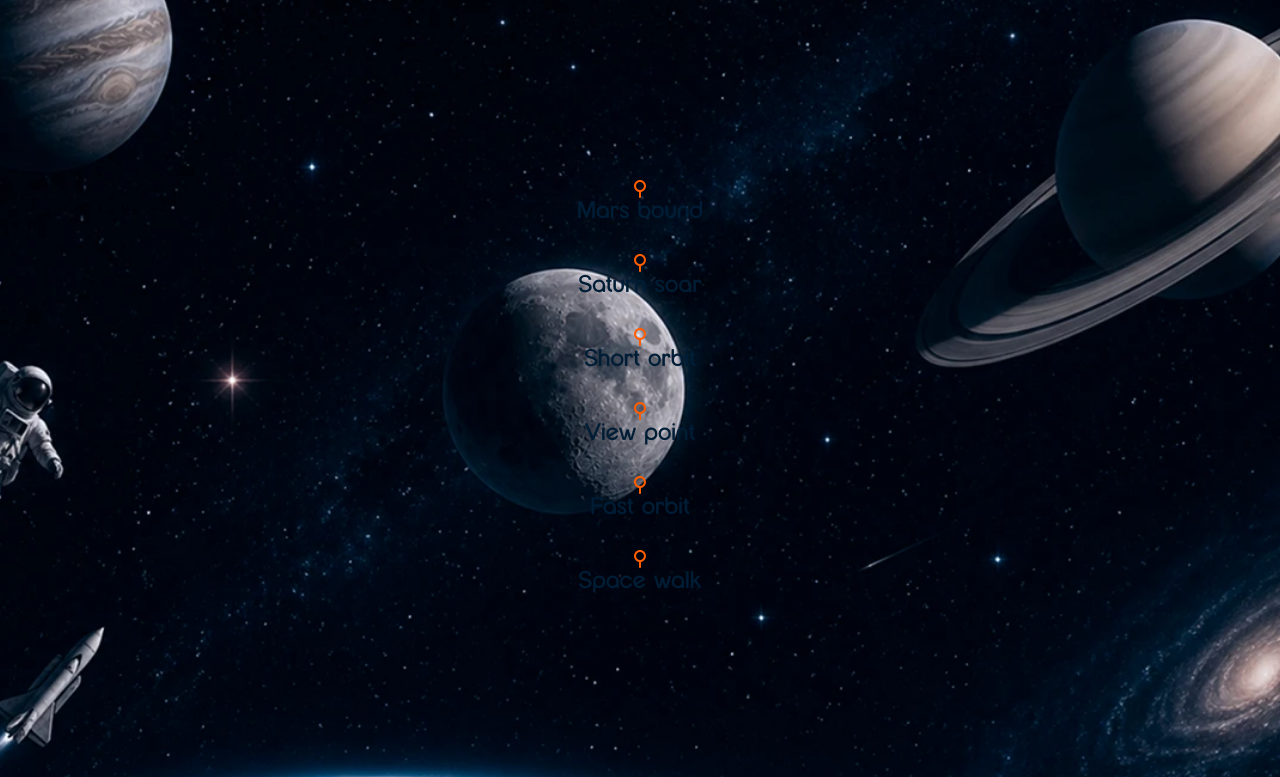
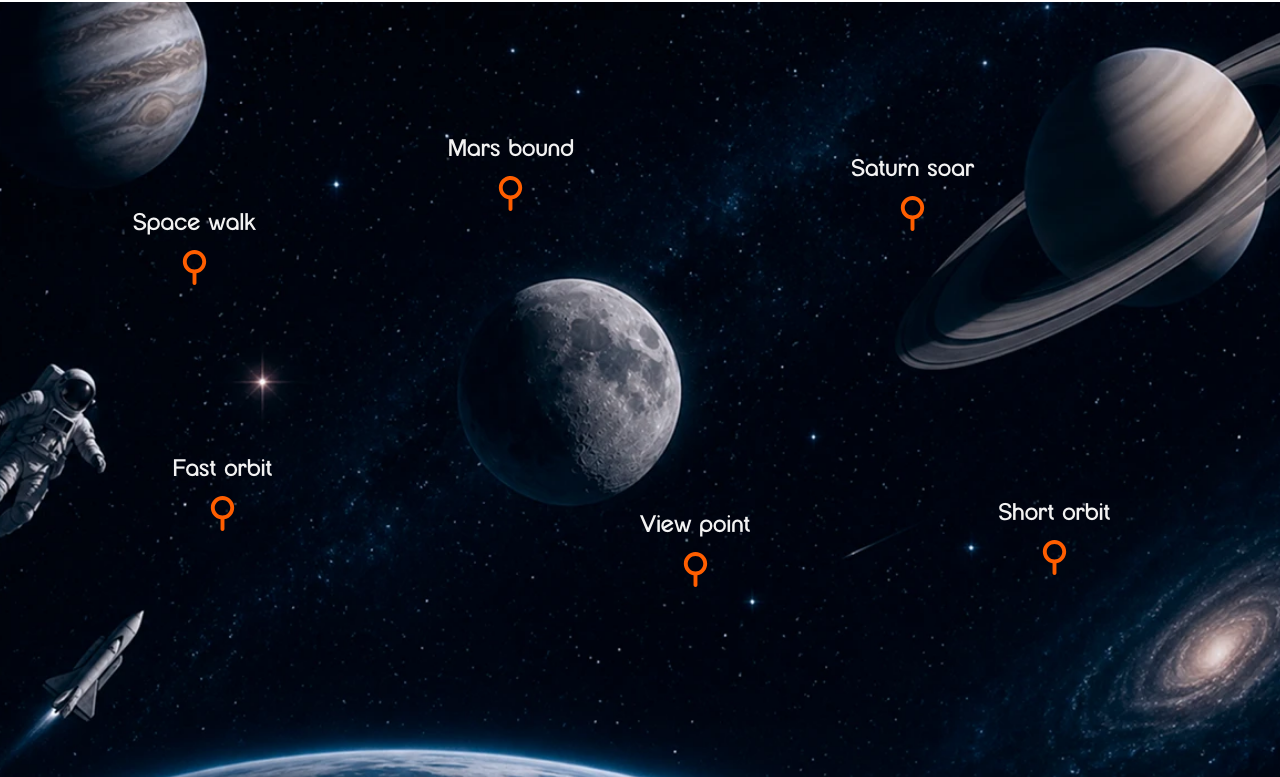
Before and after one commit to mariabhai/Into-Orbit, a website built with Vite: page index.html in a window 1280 px wide. Shown: the part 134-911 px from the top of the page. Built offline with nearby package versions, Linux system fonts and the light colour scheme.

Commit message:
feat(space-map): update space map layout and styles for improved presentation

```diff
--- a/index.html
+++ b/index.html
@@ -51,30 +51,35 @@
     </div>
 
     <article class="space-map-background">
-      <ul>
+      <ul class="space-map-list">
         <li class="space-map-list-1">
+
+          <p class="hidden">Mars bound</p>
           <img src="/src/assets/svg/pin-icon.svg" alt="Mars bound">
-          <p class="hidden">Mars bound</p>
         </li>
         <li class="space-map-list-2">
-          <img src="/src/assets/svg/pin-icon.svg" alt="Saturn soar">
-          <p class="hidden">Saturn soar</p>
+
+          <p class="hidden">Saturn soar</p><img src="/src/assets/svg/pin-icon.svg" alt="Saturn soar">
         </li>
         <li class="space-map-list-3">
+          <p class="hidden">Short orbit</p>
           <img src="/src/assets/svg/pin-icon.svg" alt="Short orbit">
-          <p class="hidden">Short orbit</p>
+
         </li>
         <li class="space-map-list-4">
+          <p class="hidden">View point</p>
+
           <img src="/src/assets/svg/pin-icon.svg" alt="View point">
-          <p class="hidden">View point</p>
         </li>
         <li class="space-map-list-5">
+          <p class="hidden">Fast orbit</p>
+
           <img src="/src/assets/svg/pin-icon.svg" alt="Fast orbit">
-          <p class="hidden">Fast orbit</p>
         </li>
         <li class="space-map-list-6">
+          <p class="hidden">Space walk</p>
+
           <img src="/src/assets/svg/pin-icon.svg" alt="Space walk">
-          <p class="hidden">Space walk</p>
         </li>
       </ul>
     </article>
--- a/src/styles/_reset.scss
+++ b/src/styles/_reset.scss
@@ -1,43 +1,54 @@
-html, body, div, span, applet, object, iframe,
-h1, h2, h3, h4, h5, h6, p, blockquote, pre,
-a, abbr, acronym, address, big, cite, code,
-del, dfn, em, img, ins, kbd, q, s, samp,
-small, strike, strong, sub, sup, tt, var,
-b, u, i, center,
-dl, dt, dd, ol, ul, li,
-fieldset, form, label, legend,
-table, caption, tbody, tfoot, thead, tr, th, td,
-article, aside, canvas, details, embed,
-figure, figcaption, footer, header, hgroup,
-menu, nav, output, ruby, section, summary,
-time, mark, audio, video {
-	margin: 0;
-	padding: 0;
-	border: 0;
-	font-size: 100%;
-	font: inherit;
-	vertical-align: baseline;
+/* 1. Use a more-intuitive box-sizing model */
+*, *::before, *::after {
+  box-sizing: border-box;
 }
-/* HTML5 display-role reset for older browsers */
-article, aside, details, figcaption, figure,
-footer, header, hgroup, menu, nav, section {
-	display: block;
+
+/* 2. Remove default margin */
+*:not(dialog) {
+  margin: 0;
 }
+
+/* 3. Enable keyword animations */
+@media (prefers-reduced-motion: no-preference) {
+  html {
+    interpolate-size: allow-keywords;
+  }
+}
+
 body {
-	line-height: 1;
+  /* 4. Increase line-height */
+  line-height: 1.5;
+  /* 5. Improve text rendering */
+  -webkit-font-smoothing: antialiased;
 }
-ol, ul {
-	list-style: none;
+
+/* 6. Improve media defaults */
+img, picture, video, canvas, svg {
+  display: block;
+  max-width: 100%;
 }
-blockquote, q {
-	quotes: none;
+
+/* 7. Inherit fonts for form controls */
+input, button, textarea, select {
+  font: inherit;
 }
-blockquote:before, blockquote:after,
-q:before, q:after {
-	content: '';
-	content: none;
+
+/* 8. Avoid text overflows */
+p, h1, h2, h3, h4, h5, h6 {
+  overflow-wrap: break-word;
 }
-table {
-	border-collapse: collapse;
-	border-spacing: 0;
+
+/* 9. Improve line wrapping */
+p {
+  text-wrap: pretty;
 }
+h1, h2, h3, h4, h5, h6 {
+  text-wrap: balance;
+}
+
+/*
+  10. Create a root stacking context
+*/
+#root, #__next {
+  isolation: isolate;
+}
--- a/src/styles/_space-map.scss
+++ b/src/styles/_space-map.scss
@@ -4,7 +4,7 @@
 }
 
 .space-map {
-  width: 100%;
+  width: 100vw;
   color: #001d36;
   font-family: 'myFont', 'Bitstream Vera Serif', serif;
 
@@ -13,14 +13,32 @@
     background-size: cover;
     background-position: center;
     background-repeat: no-repeat;
+    width: 100vw;
     height: 100vh;
+  }
+
+  li {
+    font-size: 1.5rem;
+    margin-bottom: 2rem;
     display: flex;
     flex-direction: column;
-    justify-content: center;
     align-items: center;
-    text-align: center;
-    padding: 2rem;
+
+    img {
+      width: 35px;
+      height: 35px;
+      margin-top: 10px;
+    }
   }
+}
+
+.space-map-title {
+  display: flex;
+  justify-content: space-between;
+  width: 100vw;
+  margin-inline: 20px;
+  margin-block: 20px;
+
   h2 {
     font-size: 4rem;
   }
@@ -32,21 +50,37 @@
     font-size: 2.5rem;
     text-decoration: underline #ff5e00;
   }
-
-  .space-map-title {
-    display: flex;
-    justify-content: space-between;
-    width: 100%;
-    padding: 0 20px;
-    padding-bottom: 20px;
-    margin-top: 20px;
-  }
-
-  li {
-    font-size: 1.5rem;
-    margin-bottom: 2rem;
-    display: flex;
-    flex-direction: column;
-    align-items: center;
-  }
 }
+.space-map-list {
+  color: #f2f2f2;
+}
+.space-map-list-1 {
+  position: absolute;
+  top: 33%;
+  left: 35%;
+}
+.space-map-list-2 {
+  position: absolute;
+  top: 35.5%;
+  left: 66.5%;
+}
+.space-map-list-3 {
+  position: absolute;
+  top: 78.5%;
+  left: 78%;
+}
+.space-map-list-4 {
+  position: absolute;
+  top: 80%;
+  left: 50%;
+}
+.space-map-list-5 {
+  position: absolute;
+  top: 73%;
+  left: 13.5%;
+}
+.space-map-list-6 {
+  position: absolute;
+  top: 42.3%;
+  left: 10.4%;
+}
```
Also changed, not shown: src/styles/base.css.
